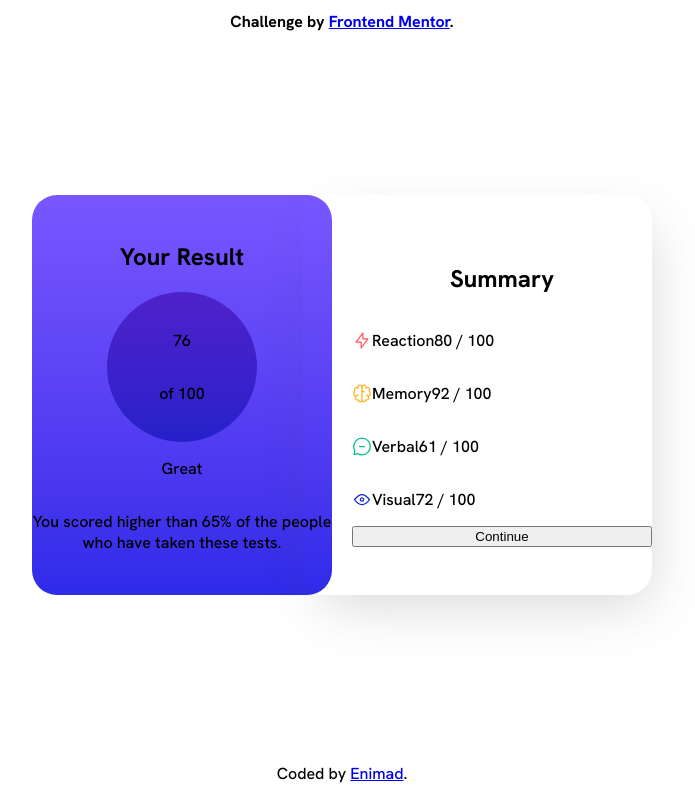
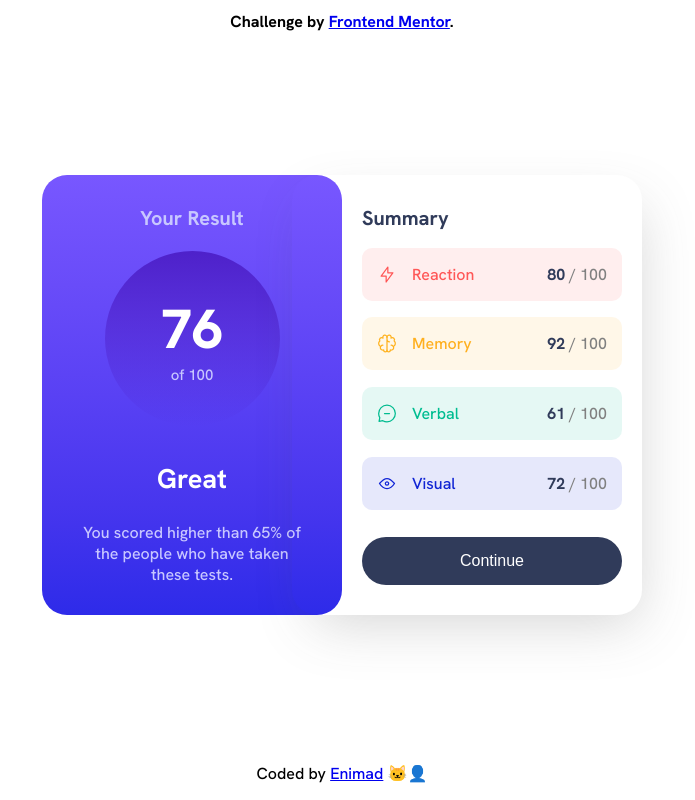
Before and after one commit to enimad/Results-summary-component, a plain HTML site: page index.html in a window 1280 px wide. Shown: the whole page, without its empty margins (298-993 px from the left). Drawn offline with Linux system fonts and the light colour scheme.

Commit message:
Desktop version: done, next > mobile version

```diff
--- a/index.html
+++ b/index.html
@@ -27,7 +27,7 @@
 
       <div class="total-score">
         <p class="xbig">76</p>
-        <p>of 100</p>
+        <p class="small">of 100</p>
       </div>
 
       <p class="big">Great</p>
@@ -39,27 +39,35 @@
       <h2>Summary</h2>
 
       <div class="solo-score reaction">
+        <div class="solo-score-theme">
           <img src="/assets/images/icon-reaction.svg" alt="Tiny red icon">
           <p>Reaction</p>
-        <p>80 / 100</p>
+        </div>
+        <p><span>80</span> / 100</p>
       </div>
 
       <div class="solo-score memory">
+        <div class="solo-score-theme">
           <img src="/assets/images/icon-memory.svg" alt="Tiny yellow icon">
           <p>Memory</p>
-        <p>92 / 100</p>
+        </div>
+        <p><span>92</span> / 100</p>
       </div>
 
       <div class="solo-score verbal">
+        <div class="solo-score-theme">
           <img src="/assets/images/icon-verbal.svg" alt="Tiny green icon">
           <p>Verbal</p>
-        <p>61 / 100</p>
+        </div>
+        <p><span>61</span> / 100</p>
       </div>
 
       <div class="solo-score visual">
+        <div class="solo-score-theme">
           <img src="/assets/images/icon-visual.svg" alt="Tiny blue icon">
           <p>Visual</p>
-        <p>72 / 100</p>
+        </div>
+        <p><span>72</span> / 100</p>
       </div>
 
       <button>Continue</button>
@@ -67,7 +75,7 @@
 
   </main>
   <footer class="attribution">
-    <p>Coded by <a href="https://github.com/enimad">Enimad</a>.</p>
+    <p>Coded by <a href="https://github.com/enimad">Enimad</a> 🐱‍👤</p>
   </footer>
 </body>
 
--- a/style.css
+++ b/style.css
@@ -21,46 +21,168 @@ main {
 .result-card {
     display: flex;
     flex-direction: column;
-    justify-content: center;
+    justify-content: space-between;
     align-items: center;
 
     width: 300px;
-    height: 400px;
+    height: 440px;
 
     border-radius: 25px;
 
     background: linear-gradient(to bottom, #7857ff, #694cf9, #5941f4, #4736ee, #2e2be9);
 }
 
-.summary-card {
-    display: flex;
-    flex-direction: column;
-    justify-content: center;
+.result-card h2 {
+    color: hsl(241, 100%, 89%);
+    font-size: 20px;
 
-    width: 300px;
-    height: 400px;
-
-    border-radius: 25px;
-
-    box-shadow: 9px 20px 55px -13px rgba(84, 84, 84, 0.25);
-
-    padding-left: 50px;
-    margin-left: -30px;
+    margin: 30px 0 0;
 }
 
 .total-score {
     display: flex;
     flex-direction: column;
     justify-content: center;
+    align-items: center;
 
-    width: 150px;
-    height: 150px;
+    margin: 10px 0;
+
+    width: 175px;
+    height: 175px;
 
     border-radius: 100%;
 
-    background: linear-gradient(to bottom, #4e21ca, #4621ca, #3d21ca, #3221ca, #2421ca);
+    background: linear-gradient(to bottom, hsla(256, 72%, 46%, 1), hsla(241, 72%, 46%, 0));
+}
+
+.total-score .xbig {
+    color: white;
+    font-size: 55px;
+    font-weight: 800;
+    margin: 0;
+}
+
+.total-score .small {
+    color: hsl(241, 100%, 89%);
+    margin: 0;
+    font-size: 15px;
+}
+
+.result-card .big {
+    color: white;
+    font-size: 27px;
+    font-weight: 700;
+    margin: 15px 0;
+}
+
+.result-card p {
+    color: hsl(241, 100%, 89%);
+    width: 220px;
+    font-size: 16px;
+    margin: 0 0 30px;
+}
+
+.summary-card {
+    display: flex;
+    flex-direction: column;
+    justify-content: space-between;
+
+    width: 260px;
+    height: 440px;
+
+    border-radius: 25px;
+
+    box-shadow: 9px 20px 55px -13px rgba(84, 84, 84, 0.25);
+
+    padding: 0 20px 0 70px;
+    margin-left: -50px;
+
+    color: grey;
+}
+
+.summary-card h2 {
+    font-size: 20px;
+    text-align: left;
+
+    color: hsl(224, 30%, 27%);
+
+    margin: 30px 0 0;
 }
 
 .solo-score {
     display: flex;
+    justify-content: space-between;
+
+    padding: 0 15px;
+
+    border-radius: 10px;
 }
+
+.reaction {
+    background-color: hsla(0, 100%, 67%, 0.1);
+}
+
+.reaction .solo-score-theme {
+    color: hsl(0, 100%, 67%);
+}
+
+.memory {
+    background-color: hsla(39, 100%, 56%, 0.1);
+}
+
+.memory .solo-score-theme {
+    color: hsl(39, 100%, 56%);
+}
+
+.verbal {
+    background-color: hsla(166, 100%, 37%, 0.1);
+}
+
+.verbal .solo-score-theme {
+    color: hsl(166, 100%, 37%);
+}
+
+.visual {
+    background-color: hsla(234, 85%, 45%, 0.1);
+}
+
+.visual .solo-score-theme {
+    color: hsl(234, 85%, 45%);
+}
+
+.solo-score-theme {
+    display: flex;
+}
+
+.solo-score-theme img {
+    margin-right: 15px;
+}
+
+.solo-score p span {
+    color: hsl(224, 30%, 27%);
+    font-weight: 700;
+}
+
+button {
+    background-color: hsl(224, 30%, 27%);
+    color: white;
+
+    border-radius: 30px;
+
+    border: none;
+
+    margin: 10px 0 30px;
+    padding: 15px 32px;
+    text-align: center;
+    text-decoration: none;
+    display: inline-block;
+    font-size: 16px;
+
+    cursor: pointer;
+
+    transition: 1s;
+}
+
+button:hover {
+    background-color: hsla(241, 72%, 46%, 0.8);
+}
```
Lines whose indentation alone changed are shown as unchanged.
